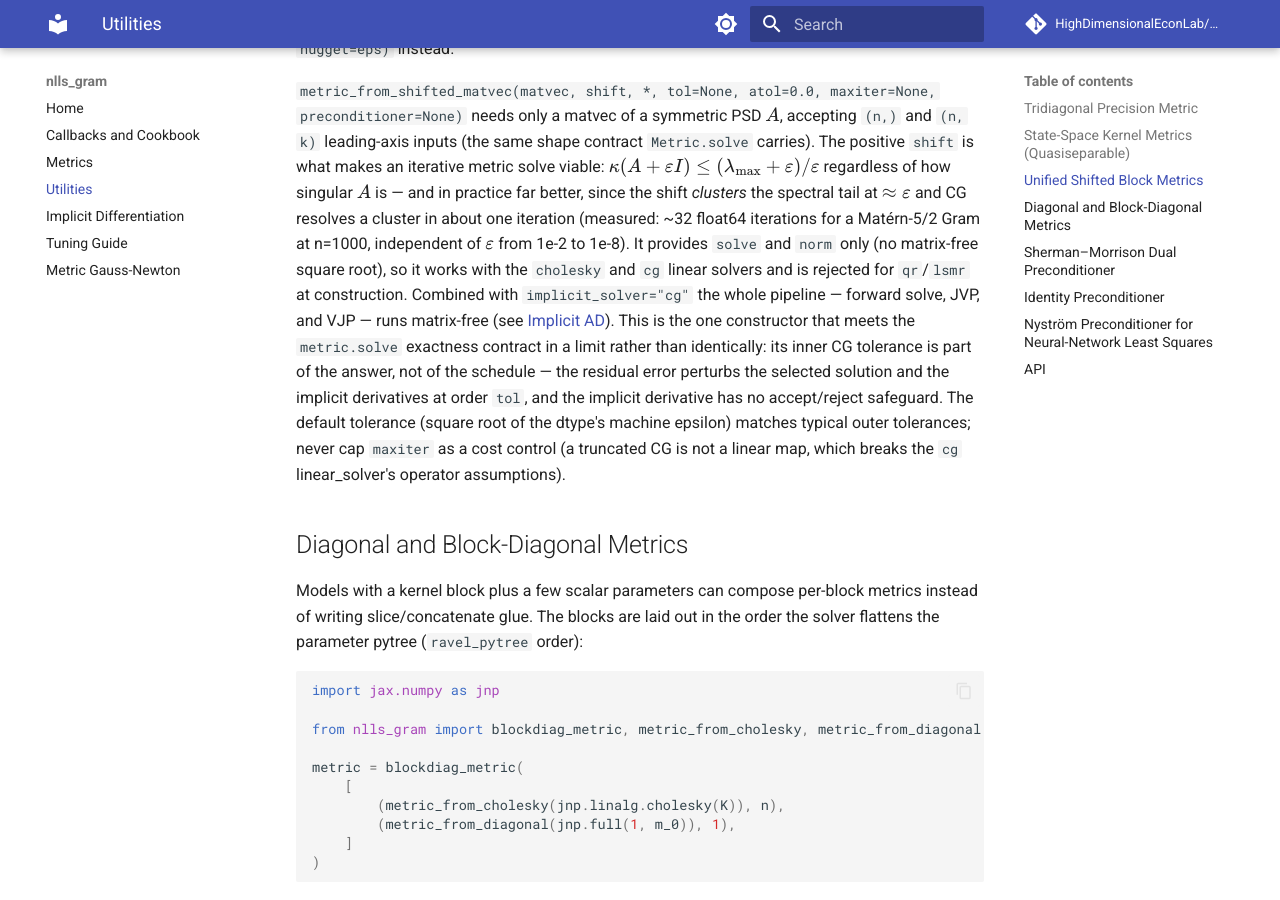
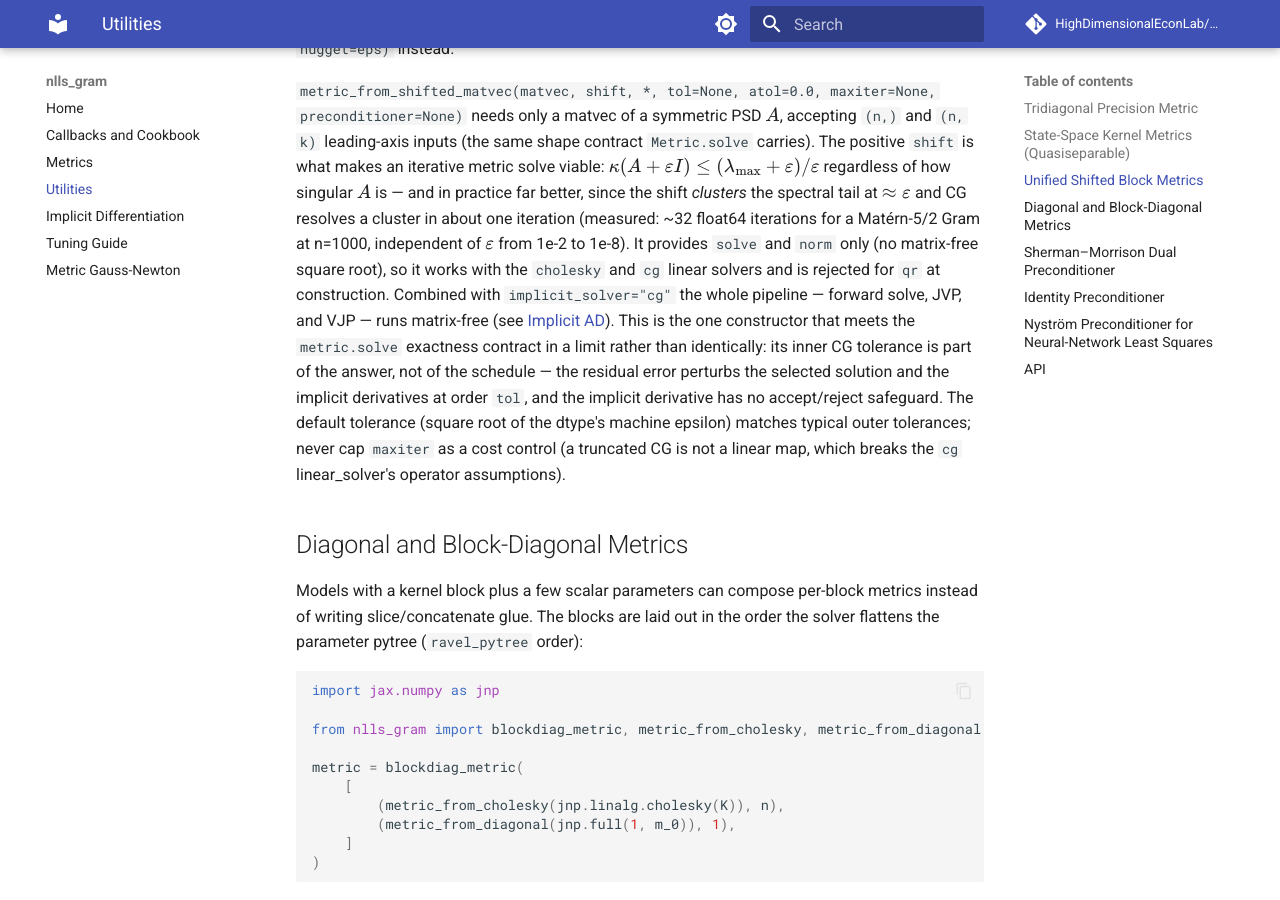
Before and after one commit to HighDimensionalEconLab/nlls_gram, an MkDocs documentation site: the page built from docs/utilities.md, in a window 1280 px wide and 900 px high, scrolled down 3421 px. Built offline with MkDocs 1.6.1 and Material for MkDocs 9.7.7, drawn with Linux system fonts in a browser that asks for light colours; comment, search, counter and statistics services are not loaded.

Commit message:
chore: version 1.5.0
Migration from 1.4: linear_solver="lsmr" and lsmr_conlim are gone
(LMHyperparams has one fewer leaf, so persisted LMState.hyper pytrees and
positional construction from <=1.4 are incompatible), and cg solvers now
require explicit dual/implicit preconditioners (identity_preconditioner()
restores the old unpreconditioned behavior).

Co-Authored-By: Mecha Perla (Claude) <noreply@anthropic.com>
Claude-Session: https://claude.ai/code/session_017FY9J1ReVbWEg6B8E9Dghh

```diff
--- a/docs/utilities.md
+++ b/docs/utilities.md
@@ -163,7 +163,7 @@ about one iteration (measured: ~32 float64 iterations for a Matérn-5/2
 Gram at n=1000, independent of \(\varepsilon\) from 1e-2 to 1e-8). It
 provides `solve` and `norm` only (no matrix-free square root), so it works
 with the `cholesky` and `cg` linear solvers and is rejected for
-`qr`/`lsmr` at construction. Combined with
+`qr` at construction. Combined with
 `implicit_solver="cg"` the whole pipeline — forward solve, JVP, and VJP —
 runs matrix-free (see [Implicit AD](implicit_ad.md)). This is the one
 constructor that meets the
--- a/pyproject.toml
+++ b/pyproject.toml
@@ -4,7 +4,7 @@ build-backend = "hatchling.build"
 
 [project]
 name = "nlls-gram"
-version = "1.4.0"
+version = "1.5.0"
 description = "Metric-aware underdetermined Levenberg-Marquardt least-squares for JAX"
 readme = "README.md"
 license = "MIT"
```
Also changed, not shown: 1 other file.
